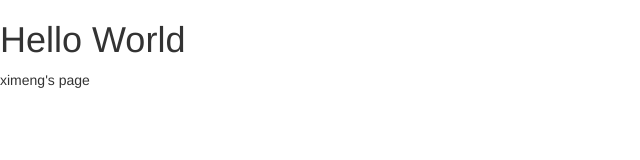
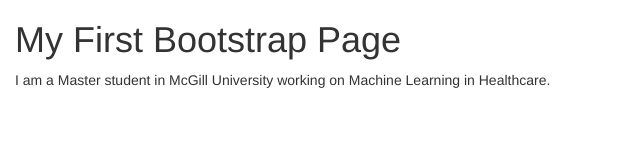
Before and after one commit to ximmao/ximmao.github.io, a plain HTML site: page index.html in a window 1280 px wide. Shown: the whole page, without its empty margins (0-640 px from the left). Drawn offline with nearby package versions, Linux system fonts and the light colour scheme.

Commit message:
Update index.html

```diff
--- a/index.html
+++ b/index.html
@@ -1,8 +1,7 @@
 <!DOCTYPE html>
 <html lang="en">
-<html>
 <head>
-  <title>Ximeng Mao</title>
+  <title>Bootstrap Example</title>
   <meta charset="utf-8">
   <meta name="viewport" content="width=device-width, initial-scale=1">
   <link rel="stylesheet" href="https://maxcdn.bootstrapcdn.com/bootstrap/3.4.0/css/bootstrap.min.css">
@@ -10,7 +9,9 @@
   <script src="https://maxcdn.bootstrapcdn.com/bootstrap/3.4.0/js/bootstrap.min.js"></script>
 </head>
 <body>
-  <h1>Hello World</h1>
-  <p>ximeng's page</p>
+<div class="container-fluid">
+  <h1>My First Bootstrap Page</h1>
+  <p>I am a Master student in McGill University working on Machine Learning in Healthcare.</p>
+</div>
 </body>
 </html>
```
